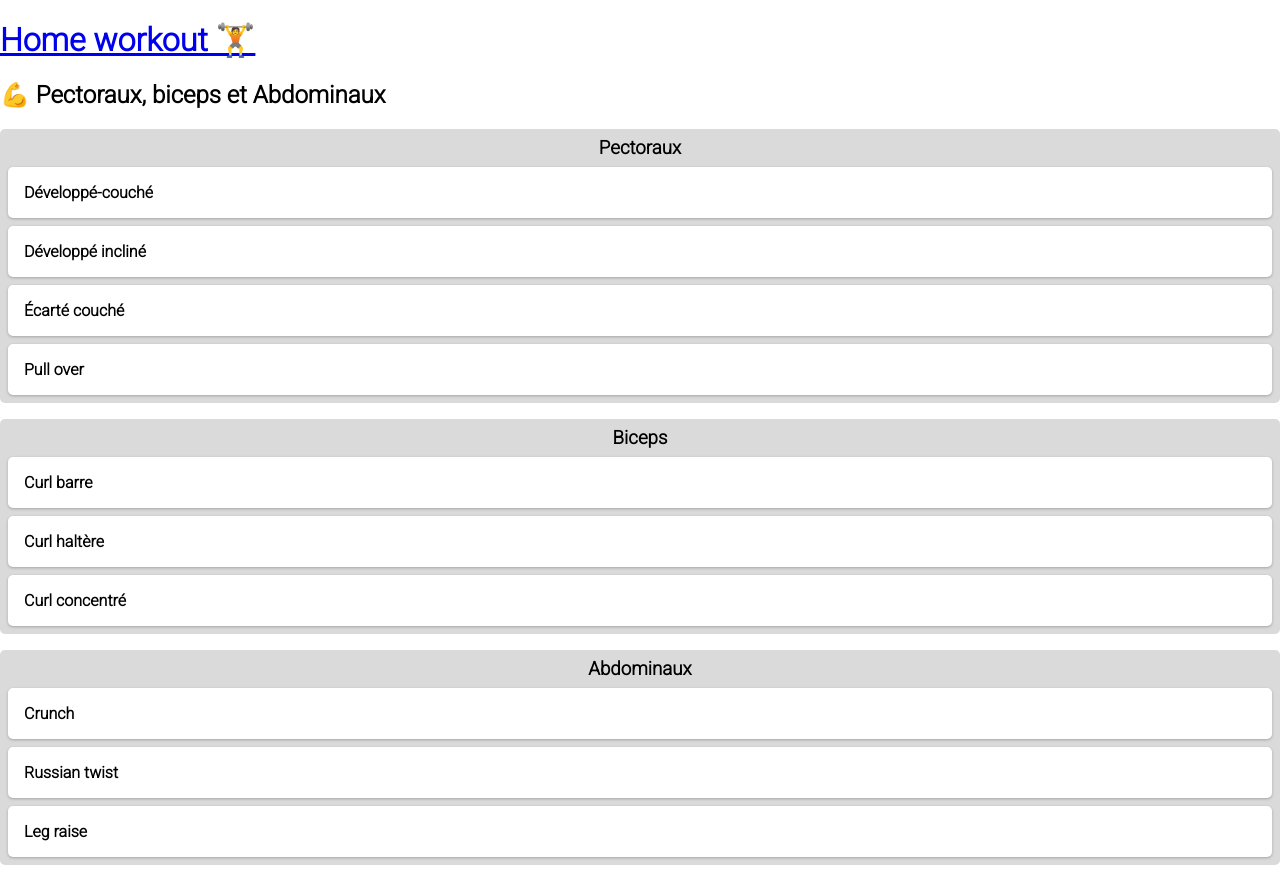
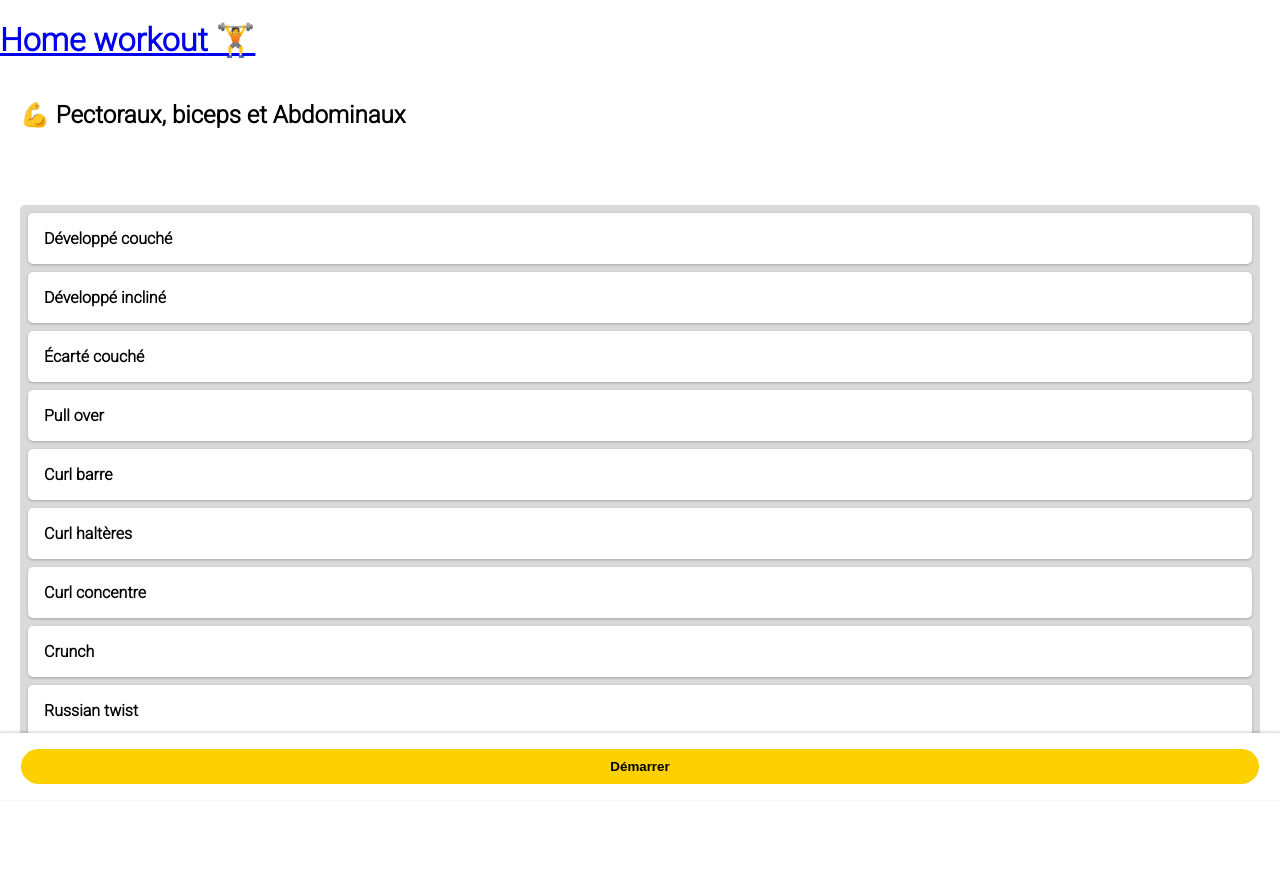
Before and after one commit to lobodol/sport-timer, a Vue app: page /day1 in a window 1280 px wide. After the commit the page ends 847 px from the top, so only its background shows below. Built offline with nearby package versions, Linux system fonts and the light colour scheme.

Commit message:
refactor: revamp day 1

```diff
--- a/src/views/Day1.vue
+++ b/src/views/Day1.vue
@@ -1,27 +1,111 @@
 <template>
-  <h2 class="Day__Title">💪 Pectoraux, biceps et Abdominaux</h2>
+  <h2 class="Day__Title gutter" v-if="!started">💪 Pectoraux, biceps et Abdominaux</h2>
 
-  <router-view/>
+  <ExerciseTimer
+    v-if="title && started"
+    :title="title"
+    :repetitions="repetitions"
+    :key="title"
+    :series="series"
+    :rest-duration="restDuration"
+    @ended="() => index++"
+  />
 
-  <div class="Day__ExerciseWrapper">
-    <h3 class="Day__ExerciseCategory">Pectoraux</h3>
-    <router-link class="Day__Exercise" to="/bench-press">Développé-couché</router-link>
-    <router-link class="Day__Exercise" to="/inclined-bench-press">Développé incliné</router-link>
-    <router-link class="Day__Exercise" to="/ecarte-couche">Écarté couché</router-link>
-    <router-link class="Day__Exercise" to="/pull-over">Pull over</router-link>
-  </div>
+  <section class="gutter" v-if="!started">
+    <ol class="Day__ExerciseWrapper">
+      <li v-for="exercise in exercises" :key="title" class="Day__Exercise">
+        {{ exercise.title }}
+      </li>
+    </ol>
+  </section>
 
-  <div class="Day__ExerciseWrapper">
-    <h3 class="Day__ExerciseCategory">Biceps</h3>
-    <router-link class="Day__Exercise" to="/curl-barre">Curl barre</router-link>
-    <router-link class="Day__Exercise" to="/curl-haltere">Curl haltère</router-link>
-    <router-link class="Day__Exercise" to="/curl-concentre">Curl concentré</router-link>
-  </div>
+  <section class="Toolbar">
+    <button v-if="started && index > 0" @click="() => index -= 1" class="button--outlined">&lt;</button>
+    <button v-if="!started" rounded @click="start" >Démarrer</button>
+    <button v-else @click="() => (started = false)">Fin</button>
+    <button v-if="started && !lastExerciseReached()" @click="next" class="button--outlined">&gt;</button>
+  </section>
+</template>
 
-  <div class="Day__ExerciseWrapper">
-    <h3 class="Day__ExerciseCategory">Abdominaux</h3>
-    <router-link class="Day__Exercise" to="/crunch">Crunch</router-link>
-    <router-link class="Day__Exercise" to="/russian-twist">Russian twist</router-link>
-    <router-link class="Day__Exercise" to="/leg-raise">Leg raise</router-link>
-  </div>
-</template>
+<script lang="ts" setup>
+import { ref, watchEffect } from 'vue'
+import ExerciseTimer from '@/components/ExerciseTimer.vue'
+
+type Exercise = {
+  title: string
+  repetitions: number
+  series?: number
+  restDuration?: number
+}
+
+const title = ref<string | undefined>()
+const repetitions = ref<number | undefined>()
+const series = ref<number | undefined>()
+const restDuration = ref<number>(6)
+const started = ref<boolean>(false)
+const index = ref<number>(0)
+
+const exercises: Array<Exercise> = [
+  { title: 'Développé couché', repetitions: 10, series: 5 },
+  { title: 'Développé incliné', repetitions: 8, series: 3 },
+  { title: 'Écarté couché', repetitions: 12, series: 3 },
+  { title: 'Pull over', repetitions: 20, series: 2 },
+  { title: 'Curl barre', repetitions: 10, series: 4 },
+  { title: 'Curl haltères', repetitions: 8, series: 4 },
+  { title: 'Curl concentre', repetitions: 12, series: 3 },
+  { title: 'Crunch', repetitions: 20, series: 4 },
+  { title: 'Russian twist', repetitions: 30, series: 1 },
+]
+
+function start(): void {
+  started.value = true
+}
+
+function next(): void {
+  index.value++
+}
+
+function lastExerciseReached(): boolean {
+  return index.value >= exercises.length-1
+}
+
+watchEffect(() => {
+  const exercise = exercises[index.value]
+
+  if (exercise) {
+    title.value = exercise.title
+    repetitions.value = exercise.repetitions
+    series.value = exercise.series
+    restDuration.value = exercise.restDuration || restDuration.value
+  }
+
+  console.log(index.value, exercises.length)
+})
+</script>
+
+<style lang="scss" scoped>
+@use '../style/variables' as v;
+
+.Day {
+  &__ExerciseWrapper {
+    list-style: none;
+  }
+}
+
+.Toolbar {
+  position: sticky;
+  bottom: 0;
+  left: 0;
+  right: 0;
+  background: white;
+  padding: v.$spacing;
+  box-shadow: 0 -1px 3px rgba(0, 0, 0, 0.2);
+
+  display: flex;
+  justify-content: space-evenly;
+
+  .button--outlined {
+    flex-grow: 0;
+  }
+}
+</style>
```
